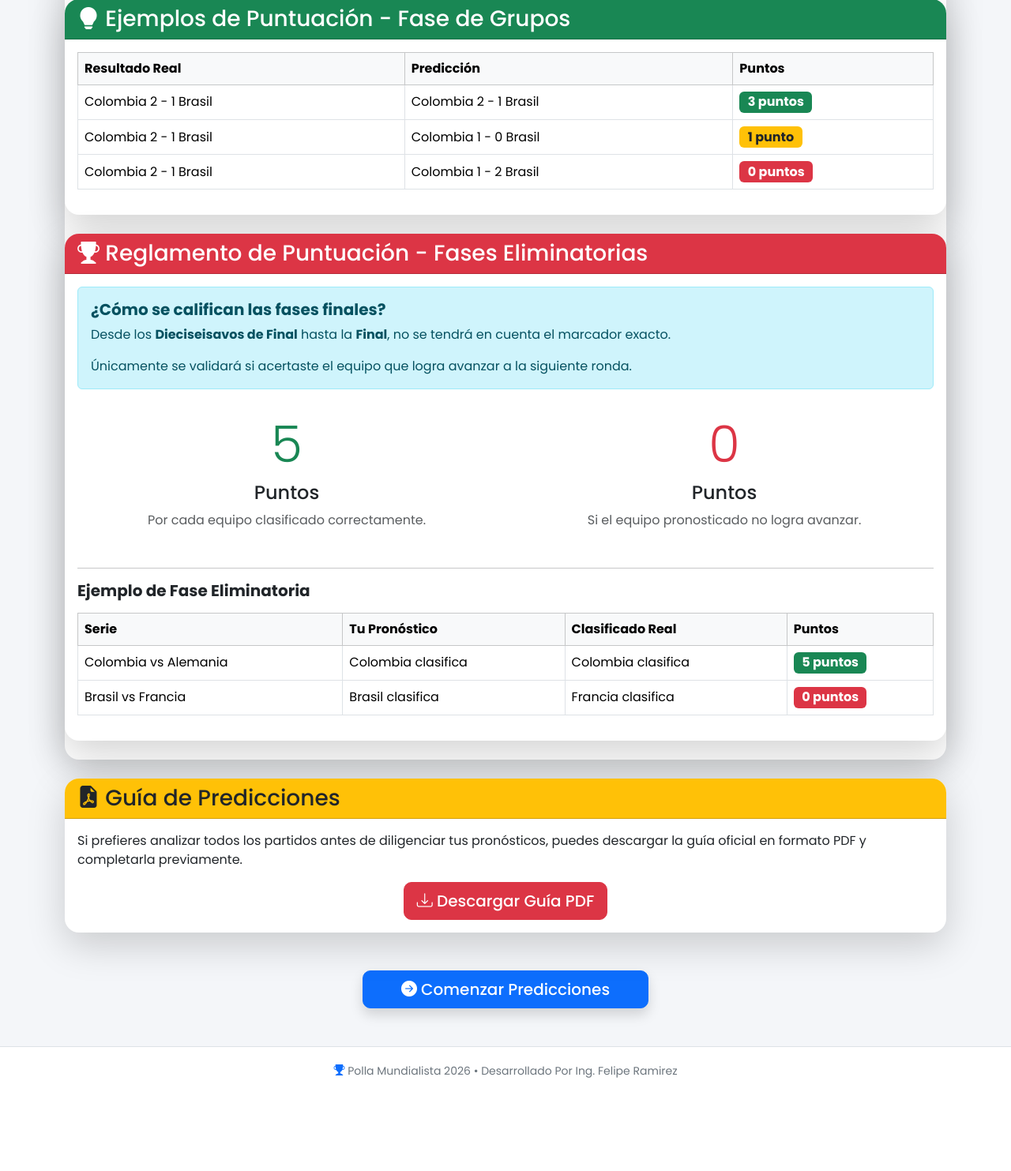
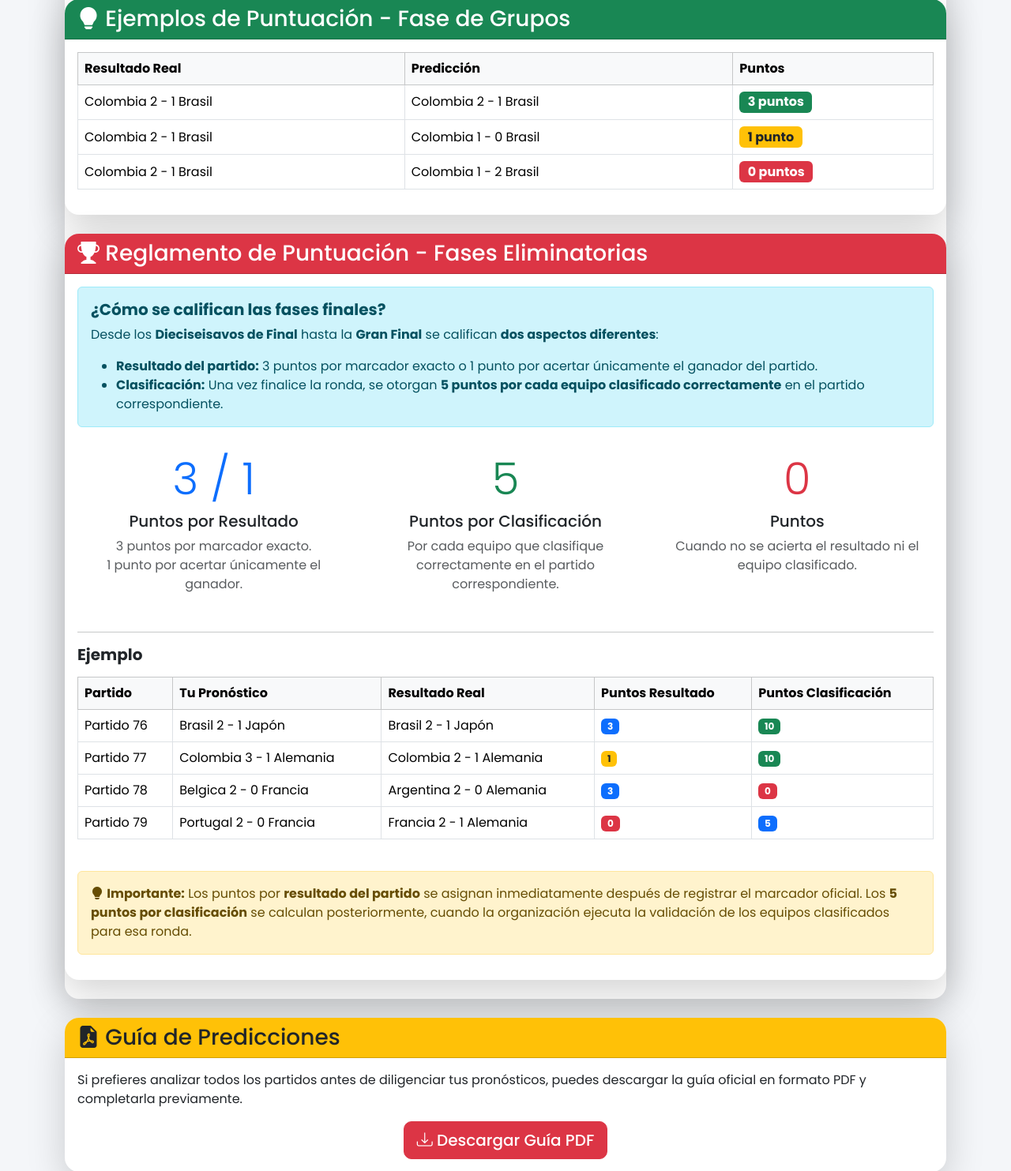
Before and after one commit to FelipeRamirez01/polla_mundialista_2026, a Flask app: page /usuario in a window 1280 px wide. Shown: the part 715-2198 px from the top of the page at 79% size. Before the commit the page ends 2080 px from the top, so only its background shows below. Run offline with Flask 3, Linux system fonts and the light colour scheme; a user stored in the database is signed in; data comes from the database, SQL or seed files in the repository; parts of the project's set-up code (start-up, migrations or seed data) failed here and were passed over.

Commit message:
update app

```diff
--- a/templates/usuario/index.html
+++ b/templates/usuario/index.html
@@ -13,7 +13,8 @@
         </h1>
 
         <p class="lead text-muted">
-            Acumula puntos acertando los resultados de la fase de grupos y los equipos que avanzan en las fases eliminatorias.
+            Acumula puntos acertando los resultados de la fase de grupos y los equipos que avanzan en las fases
+            eliminatorias.
         </p>
 
     </div>
@@ -234,13 +235,17 @@
         </div>
 
         <!-- FASES ELIMINATORIAS -->
+        <!-- FASES ELIMINATORIAS -->
         <div class="card shadow-lg border-0 mb-4">
 
             <div class="card-header bg-danger text-white">
 
                 <h3 class="mb-0">
+
                     <i class="bi bi-trophy-fill"></i>
+
                     Reglamento de Puntuación - Fases Eliminatorias
+
                 </h3>
 
             </div>
@@ -250,44 +255,66 @@
                 <div class="alert alert-info">
 
                     <h5 class="fw-bold">
+
                         ¿Cómo se califican las fases finales?
+
                     </h5>
 
                     <p>
 
                         Desde los <strong>Dieciseisavos de Final</strong> hasta la
-                    <strong>Final</strong>, no se tendrá en cuenta el marcador exacto.
+                        <strong>Gran Final</strong> se califican <strong>dos aspectos diferentes</strong>:
 
                     </p>
 
-                <p class="mb-0">
+                    <ul class="mb-0">
 
-                    Únicamente se validará si acertaste el equipo que logra avanzar a la siguiente ronda.
+                        <li>
 
-                </p>
+                            <strong>Resultado del partido:</strong>
+                            3 puntos por marcador exacto o 1 punto por acertar únicamente el ganador del partido.
+
+                        </li>
+
+                        <li>
+
+                            <strong>Clasificación:</strong>
+                            Una vez finalice la ronda, se otorgan
+                            <strong>5 puntos por cada equipo clasificado correctamente</strong>
+                            en el partido correspondiente.
+
+                        </li>
+
+                    </ul>
 
                 </div>
 
                 <div class="row">
 
-                <!-- 5 PUNTOS -->
-                <div class="col-md-6 mb-3">
+                    <!-- Resultado -->
+                    <div class="col-lg-4 mb-3">
 
-                    <div class="card border-success h-100">
+                        <div class="card border-primary h-100">
 
                             <div class="card-body text-center">
 
-                            <h1 class="display-3 text-success">
-                                5
+                                <h1 class="display-4 text-primary">
+
+                                    3 / 1
+
                                 </h1>
 
-                            <h4>
-                                Puntos
-                            </h4>
+                                <h5>
+
+                                    Puntos por Resultado
+
+                                </h5>
 
                                 <p class="text-muted mb-0">
 
-                                Por cada equipo clasificado correctamente.
+                                    3 puntos por marcador exacto.<br>
+
+                                    1 punto por acertar únicamente el ganador.
 
                                 </p>
 
@@ -297,24 +324,59 @@
 
                     </div>
 
-                <!-- 0 PUNTOS -->
-                <div class="col-md-6 mb-3">
+                    <!-- Clasificación -->
+                    <div class="col-lg-4 mb-3">
+
+                        <div class="card border-success h-100">
+
+                            <div class="card-body text-center">
+
+                                <h1 class="display-4 text-success">
+
+                                    5
+
+                                </h1>
+
+                                <h5>
+
+                                    Puntos por Clasificación
+
+                                </h5>
+
+                                <p class="text-muted mb-0">
+
+                                    Por cada equipo que clasifique correctamente en el partido correspondiente.
+
+                                </p>
+
+                            </div>
+
+                        </div>
+
+                    </div>
+
+                    <!-- Sin acierto -->
+                    <div class="col-lg-4 mb-3">
 
                         <div class="card border-danger h-100">
 
                             <div class="card-body text-center">
 
-                            <h1 class="display-3 text-danger">
+                                <h1 class="display-4 text-danger">
+
                                     0
+
                                 </h1>
 
-                            <h4>
+                                <h5>
+
                                     Puntos
-                            </h4>
+
+                                </h5>
 
                                 <p class="text-muted mb-0">
 
-                                Si el equipo pronosticado no logra avanzar.
+                                    Cuando no se acierta el resultado ni el equipo clasificado.
 
                                 </p>
 
@@ -330,9 +392,11 @@
 
                 <h5 class="fw-bold mb-3">
 
-                Ejemplo de Fase Eliminatoria
+                    Ejemplo
 
                 </h5>
+
+                <div class="table-responsive">
 
                     <table class="table table-bordered align-middle">
 
@@ -340,10 +404,17 @@
 
                             <tr>
 
-                        <th>Serie</th>
+                                <th>Partido</th>
+
                                 <th>Tu Pronóstico</th>
-                        <th>Clasificado Real</th>
-                        <th>Puntos</th>
+
+                                <th>Resultado Real</th>
+
+
+
+                                <th>Puntos Resultado</th>
+
+                                <th>Puntos Clasificación</th>
 
                             </tr>
 
@@ -354,22 +425,41 @@
                             <tr>
 
                                 <td>
-                            Colombia vs Alemania
-                        </td>
 
-                        <td>
-                            Colombia clasifica
-                        </td>
+                                    Partido 76
 
-                        <td>
-                            Colombia clasifica
                                 </td>
 
                                 <td>
 
-                            <span class="badge bg-success fs-6">
+                                    Brasil 2 - 1 Japón<br>
 
-                                5 puntos
+
+
+                                </td>
+
+                                <td>
+
+                                    Brasil 2 - 1 Japón
+
+                                </td>
+
+
+                                <td>
+
+                                    <span class="badge bg-primary">
+
+                                        3
+
+                                    </span>
+
+                                </td>
+
+                                <td>
+
+                                    <span class="badge bg-success">
+
+                                        10
 
                                     </span>
 
@@ -380,22 +470,133 @@
                             <tr>
 
                                 <td>
-                            Brasil vs Francia
-                        </td>
 
-                        <td>
-                            Brasil clasifica
-                        </td>
+                                    Partido 77
 
-                        <td>
-                            Francia clasifica
                                 </td>
 
                                 <td>
 
-                            <span class="badge bg-danger fs-6">
+                                    Colombia 3 - 1 Alemania<br>
 
-                                0 puntos
+
+                                </td>
+
+                                <td>
+
+                                    Colombia 2 - 1 Alemania
+
+                                </td>
+
+
+                                <td>
+
+                                    <span class="badge bg-warning text-dark">
+
+                                        1
+
+                                    </span>
+
+                                </td>
+
+                                <td>
+
+                                    <span class="badge bg-success">
+
+                                        10
+
+                                    </span>
+
+                                </td>
+
+                            </tr>
+
+                            <tr>
+
+                                <td>
+
+                                    Partido 78
+
+                                </td>
+
+                                <td>
+
+                                    Belgica 2 - 0 Francia<br>
+
+
+
+                                </td>
+
+                                <td>
+
+                                    Argentina 2 - 0 Alemania
+
+                                </td>
+
+
+
+                                <td>
+
+                                    <span class="badge bg-primary">
+
+                                        3
+
+                                    </span>
+
+                                </td>
+
+                                <td>
+
+                                    <span class="badge bg-danger">
+
+                                        0
+
+                                    </span>
+
+                                </td>
+
+                            </tr>
+
+
+                            <tr>
+
+                                <td>
+
+                                    Partido 79
+
+                                </td>
+
+                                <td>
+
+                                    Portugal 2 - 0 Francia<br>
+
+
+
+                                </td>
+
+                                <td>
+
+                                    Francia 2 - 1 Alemania
+
+                                </td>
+
+
+
+                                <td>
+
+                                    <span class="badge bg-danger">
+
+                                        0
+
+                                    </span>
+
+                                </td>
+
+                                <td>
+
+                                    <span class="badge bg-primary">
+
+                                        5
 
                                     </span>
 
@@ -409,9 +610,20 @@
 
                 </div>
 
+                <div class="alert alert-warning mt-4">
+
+                    <i class="bi bi-lightbulb-fill"></i>
+
+                    <strong>Importante:</strong>
+                    Los puntos por <strong>resultado del partido</strong> se asignan inmediatamente después de registrar
+                    el marcador oficial. Los <strong>5 puntos por clasificación</strong> se calculan posteriormente,
+                    cuando la organización ejecuta la validación de los equipos clasificados para esa ronda.
+
                 </div>
 
+            </div>
 
+        </div>
 
     </div>
 
@@ -438,8 +650,7 @@
 
             <div class="text-center">
 
-                <a href="{{ url_for('descargar_guia_pdf') }}"
-                   class="btn btn-danger btn-lg">
+                <a href="{{ url_for('descargar_guia_pdf') }}" class="btn btn-danger btn-lg">
 
                     <i class="bi bi-download"></i>
 
@@ -457,8 +668,7 @@
 
     <div class="text-center">
 
-        <a href="{{ url_for('predicciones') }}"
-           class="btn btn-primary btn-lg px-5 shadow">
+        <a href="{{ url_for('predicciones') }}" class="btn btn-primary btn-lg px-5 shadow">
 
             <i class="bi bi-arrow-right-circle-fill"></i>
 
```
Also changed, not shown: controllers/admin_controller.py (+67 -55 lines), controllers/tabla_controller.py (+10 -2 lines). Lines whose indentation alone changed are shown as unchanged.
